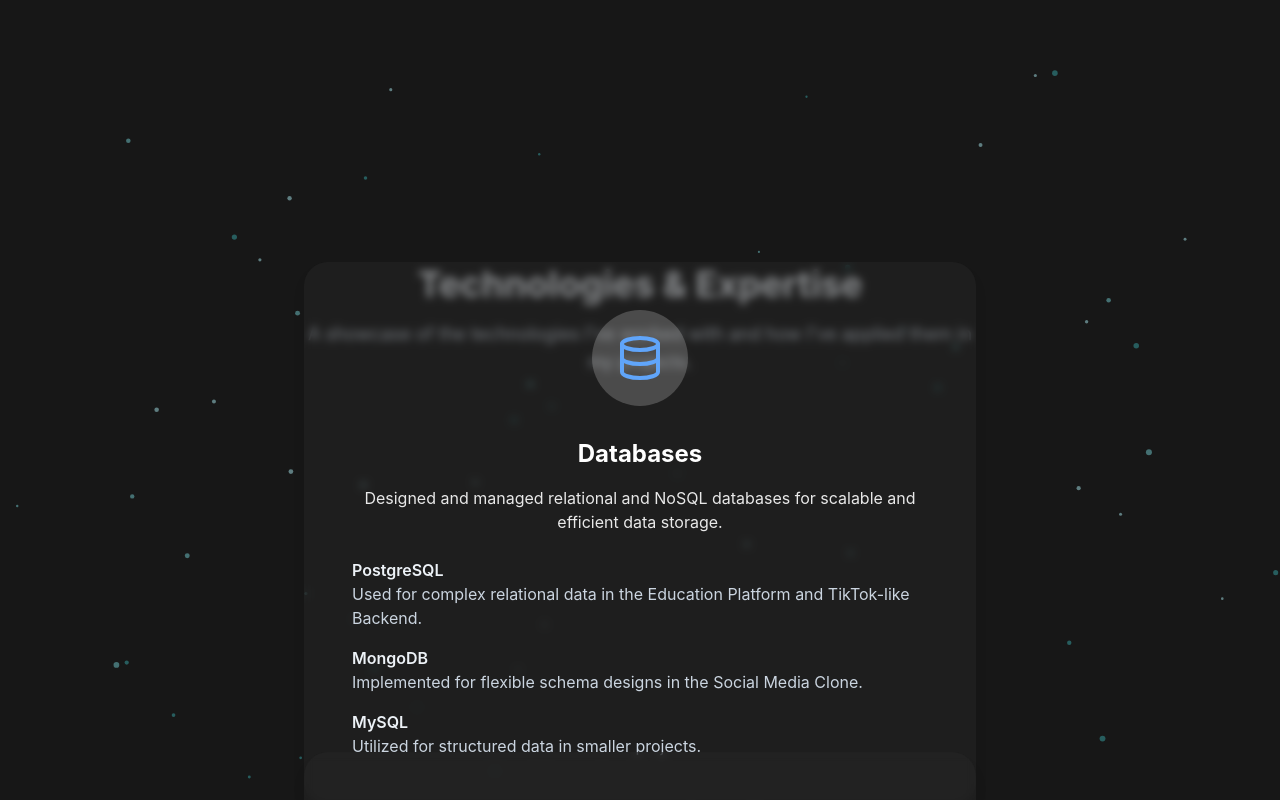
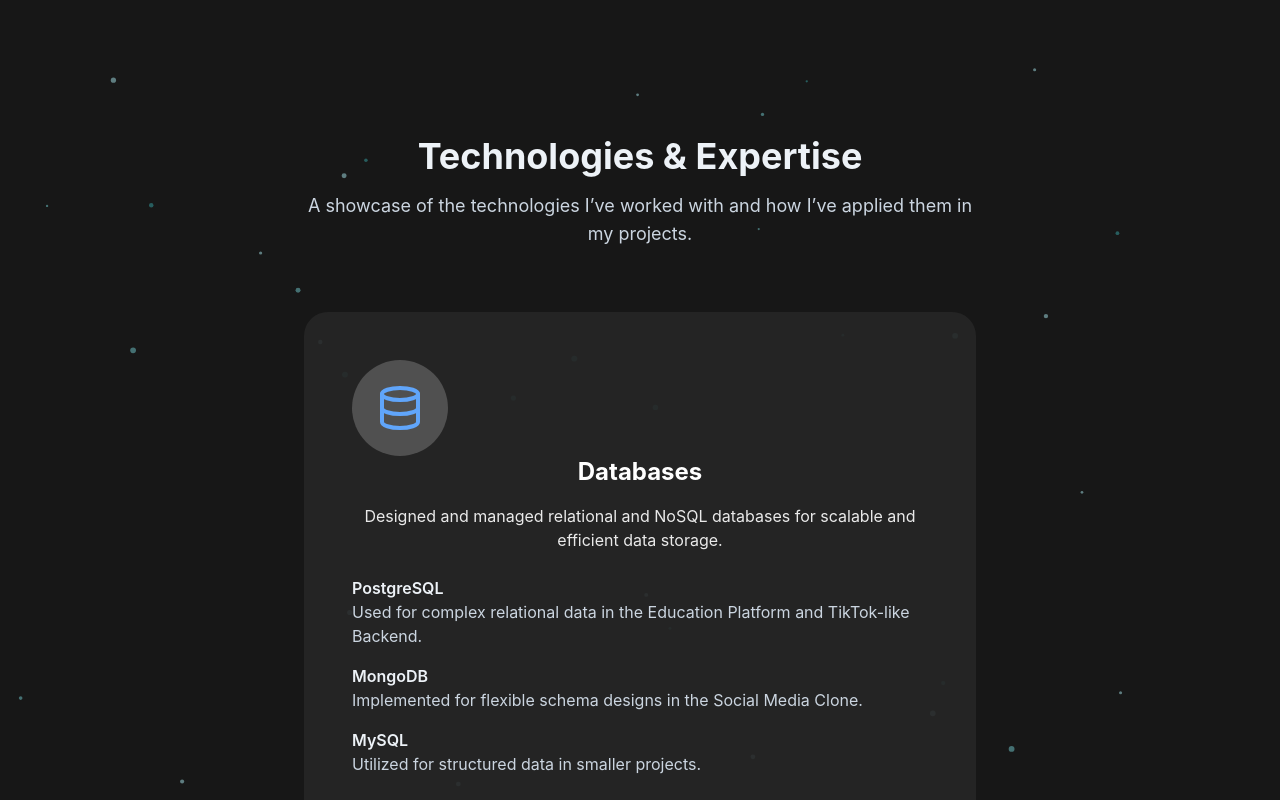
Before and after one commit to AhmadOsama9/My-Portfolio, a React (Vite) app: page / in a window 1280 px wide. Shown: the part 1620-2420 px from the top of the page. Built offline with nearby package versions, Linux system fonts and the light colour scheme.

Commit message:
Update Experience.jsx
Removed Fancy parallax to improve the performance

```diff
--- a/src/components/Experience.jsx
+++ b/src/components/Experience.jsx
@@ -1,7 +1,6 @@
 import React, { Suspense } from 'react';
 import { Database, Cloud, Cpu, Code, Settings, Shield } from 'lucide-react';
-import { motion, useTransform, useScroll } from 'framer-motion';
-import { ParallaxProvider, Parallax } from 'react-scroll-parallax';
+
 const ParticleBackground = React.lazy(() => import('./helperComponents/ParticleBakcground'));
 
 const experienceGroups = [
@@ -15,7 +14,7 @@ const experienceGroups = [
       { name: "MongoDB", usage: "Implemented for flexible schema designs in the Social Media Clone." },
       { name: "MySQL", usage: "Utilized for structured data in smaller projects." },
     ],
-    parallaxSpeed: 5,
+    parallaxSpeed: -10,
   },
   {
     id: 2,
@@ -28,7 +27,7 @@ const experienceGroups = [
       { name: "GitHub Actions", usage: "Implemented CI/CD pipelines for automated deployments." },
       { name: "Nginx", usage: "Configured as a reverse proxy and load balancer for backend services." },
     ],
-    parallaxSpeed: 20,
+    parallaxSpeed: 50,
   },
   {
     id: 3,
@@ -41,7 +40,7 @@ const experienceGroups = [
       { name: "NestJS", usage: "Implemented for modular and maintainable backend architectures." },
       { name: "Swagger", usage: "Integrated for API documentation and testing." },
     ],
-    parallaxSpeed: 30,
+    parallaxSpeed: 80,
   },
   {
     id: 4,
@@ -81,36 +80,19 @@ const experienceGroups = [
   },
 ];
 
+
 const Experience = () => {
-  const { scrollYProgress } = useScroll();
-  const backgroundOpacity = useTransform(scrollYProgress, [0, 0.25, 0.5, 0.75, 1], [1, 0.5, 0.2, 0.5, 1]);
-
   return (
-    <ParallaxProvider>
-      <section id="experience" className="relative overflow-hidden py-24 min-h-screen bg-neutral-900">
-        {/* Particle Background */}
+    <section id="experience" className="relative py-24 min-h-screen bg-neutral-900">
+      {/* Particle Background (Lazy Loaded) */}
       <Suspense fallback={<div className="loading-spinner">Loading...</div>}>
-          <ParticleBackground id="experience-particles" particleCount={50} />
+        <ParticleBackground id="experience-particles" particleCount={30} />
       </Suspense>
 
-        {/* Dynamic Background Gradient */}
-        <motion.div
-          className="absolute inset-0 z-0 pointer-events-none"
-          style={{
-            background: `linear-gradient(to bottom right, var(--primary-400), var(--accent-blue-500))`,
-            opacity: backgroundOpacity,
-          }}
-        />
-
+      {/* Section Content */}
       <div className="container relative z-10 mx-auto px-4 sm:px-6 lg:px-8">
         {/* Section Header */}
-          <Parallax speed={-10}>
-            <div
-              className="text-center mb-16"
-              initial={{ opacity: 0, y: -50 }}
-              animate={{ opacity: 1, y: 0 }}
-              transition={{ duration: 0.6 }}
-            >
+        <div className="text-center mb-16">
           <h2 className="text-4xl font-bold text-neutral-100 mb-4">
             Technologies & Expertise
           </h2>
@@ -118,27 +100,17 @@ const Experience = () => {
             A showcase of the technologies I’ve worked with and how I’ve applied them in my projects.
           </p>
         </div>
-          </Parallax>
 
         {/* Experience Cards */}
         <div className="space-y-16 md:space-y-24">
-            {experienceGroups.map((group, index) => {
-              const Icon = group.icon;
-              return (
-                <Parallax key={group.id} speed={group.parallaxSpeed}>
+          {experienceGroups.map((group) => (
             <div
-                    className={`
-                      relative p-8 md:p-12 rounded-3xl
-                      shadow-lg overflow-hidden
-                      flex flex-col items-center gap-8
-                      bg-neutral-800/50 backdrop-blur-sm
-                      mx-auto w-full max-w-2xl
-                    `}
-
+              key={group.id}
+              className="relative p-8 md:p-12 rounded-3xl bg-neutral-800/90 mx-auto w-full max-w-2xl"
             >
               {/* Icon Container */}
               <div className="relative z-10 w-24 h-24 flex items-center justify-center rounded-full bg-white/20">
-                      {Icon}
+                {group.icon}
               </div>
 
               {/* Title & Description */}
@@ -157,13 +129,10 @@ const Experience = () => {
                 </div>
               </div>
             </div>
-                </Parallax>
-              );
-            })}
+          ))}
         </div>
       </div>
     </section>
-    </ParallaxProvider>
   );
 };
 
```
Lines whose indentation alone changed are shown as unchanged.
